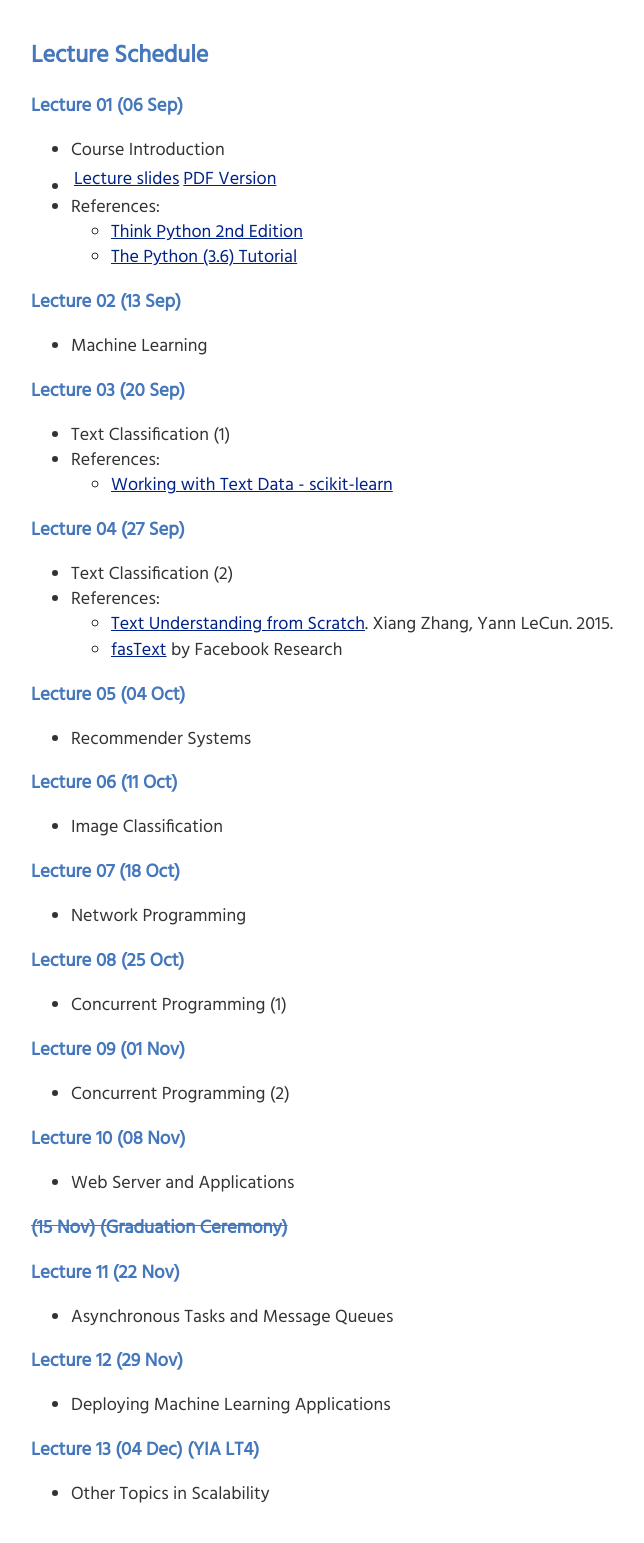
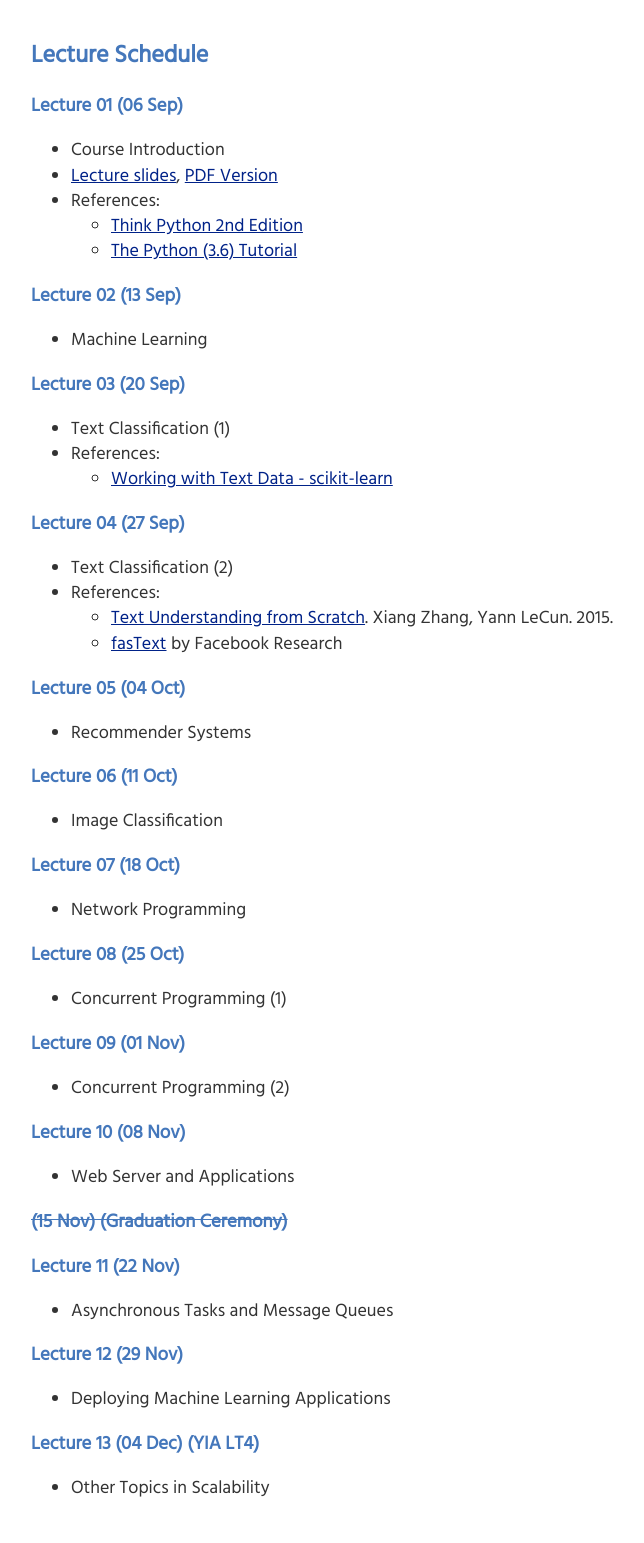
Before and after one commit to xrtdkr/1819t1, a Jekyll site: the page built from lectures.md, in a window 1280 px wide. Shown: the whole page, without its empty margins (169-813 px from the left). Built offline with Jekyll 4.4.1, drawn with Linux system fonts in a browser that asks for light colours; our own code applies the rules of GitHub Pages for plain Markdown files.

```diff
--- a/lectures.md
+++ b/lectures.md
@@ -3,7 +3,7 @@
 ### Lecture 01 (06 Sep)
 
 - Course Introduction
-- [Lecture slides](lectures/lecture-01.html) | [PDF Version](lectures/pdfs/lecture-01.pdf)
+- [Lecture slides](lectures/lecture-01.html), [PDF Version](lectures/pdfs/lecture-01.pdf)
 - References:
     - [Think Python 2nd Edition](https://greenteapress.com/wp/think-python-2e/)
     - [The Python (3.6) Tutorial](https://docs.python.org/3.6/tutorial/)
```
